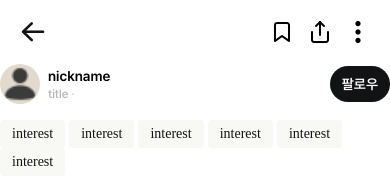
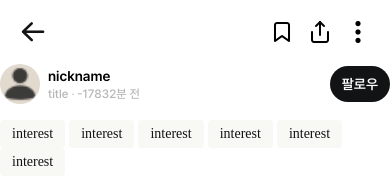
Before and after one commit to CCC-org/keewe-app, a React Native app: screen /Insight in a window 390 px wide. Shown: the top 176 px of the page. Built offline with nearby package versions, Linux system fonts and the light colour scheme; a web font is replaced by a local one; what @gorhom/bottom-sheet would draw is missing.

Commit message:
time interval 계산 적용

```diff
--- a/src/components/profile/Profile.tsx
+++ b/src/components/profile/Profile.tsx
@@ -4,6 +4,8 @@ import { useTheme } from 'react-native-paper';
 import theme from '../../theme/light';
 import ProfileAvatar from './ProfileAvatar';
 import InterestItem from './InterestItem';
+import { getTimeInterval } from '../../utils/string/timeInterval';
+import { setStatusBarNetworkActivityIndicatorVisible } from 'expo-status-bar';
 
 interface ProfileProps {
   nickname: string;
@@ -27,7 +29,10 @@ const Profile = ({ nickname, title, follow, self, interests, createdAt, image }:
             <Text
               style={{ ...theme.fonts.text.caption1, color: `${theme.colors.graphic.black}50` }}
             >
-              {title} ∙
+              {title} ∙{' '}
+              {getTimeInterval(
+                new Date().getTime() - new Date('2022-10-23T22:49:57.698058').getTime(),
+              )}
             </Text>
           </View>
         </View>
--- /dev/null
+++ b/src/utils/string/timeInterval.ts
@@ -0,0 +1,19 @@
+export const getTimeInterval = (interval: number) => {
+  const minutes = Math.floor(interval / 1000 / 60);
+  const hours = Math.floor(interval / 1000 / 60);
+  const days = Math.floor(interval / 1000 / 60 / 24);
+  const months = Math.floor(interval / 1000 / 60 / 24 / 12);
+  if (minutes < 60) {
+    return `${minutes}분 전`;
+  }
+  if (hours < 24) {
+    return `${hours}시간 전`;
+  }
+  if (days < 30) {
+    return `${days}일 전`;
+  }
+  if (months < 12) {
+    return `${months}달 전`;
+  }
+  return '오래된';
+};
```
